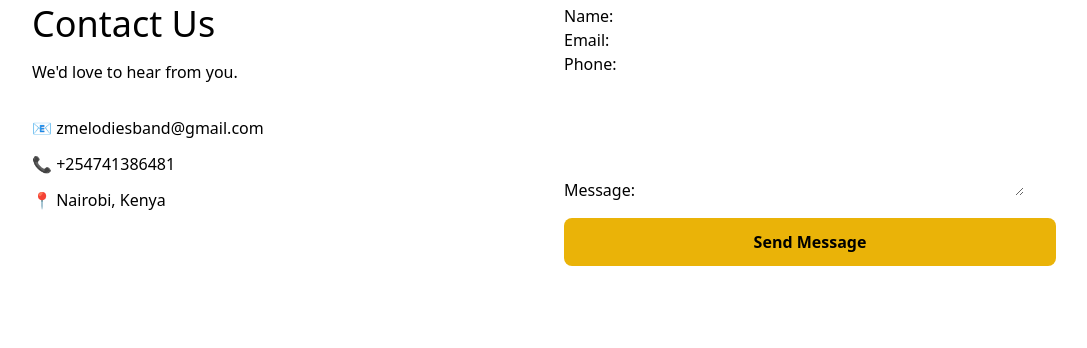
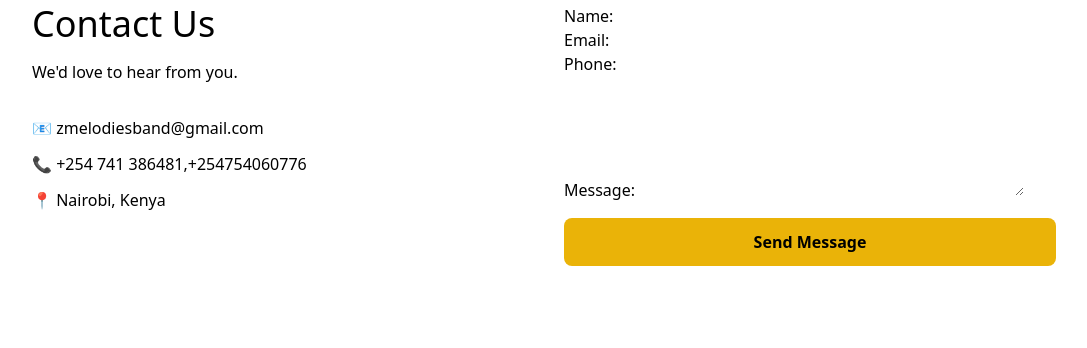
Before and after one commit to bonyborn254/ZionMelodiesBand, a Django app: page / in a window 1280 px wide. Shown: the part 3281-3629 px from the top of the page, without its empty margins (96-1183 px from the left). Run offline with Django 5.2, Linux system fonts and the light colour scheme; data that the repository does not hold is empty; some libraries are stand-ins or nearby versions.

Commit message:
Update contact numbers in home.html

```diff
--- a/mainapp/templates/home.html
+++ b/mainapp/templates/home.html
@@ -489,7 +489,8 @@ No upcoming events.
 
                 <p>📧 zmelodiesband@gmail.com</p>
 
-                <p>📞 +254741386481</p>
+                <p>📞 <span>+254 741 386481,+254754060776</span></p>
+            </p>
 
                 <p>📍 Nairobi, Kenya</p>
 
```
